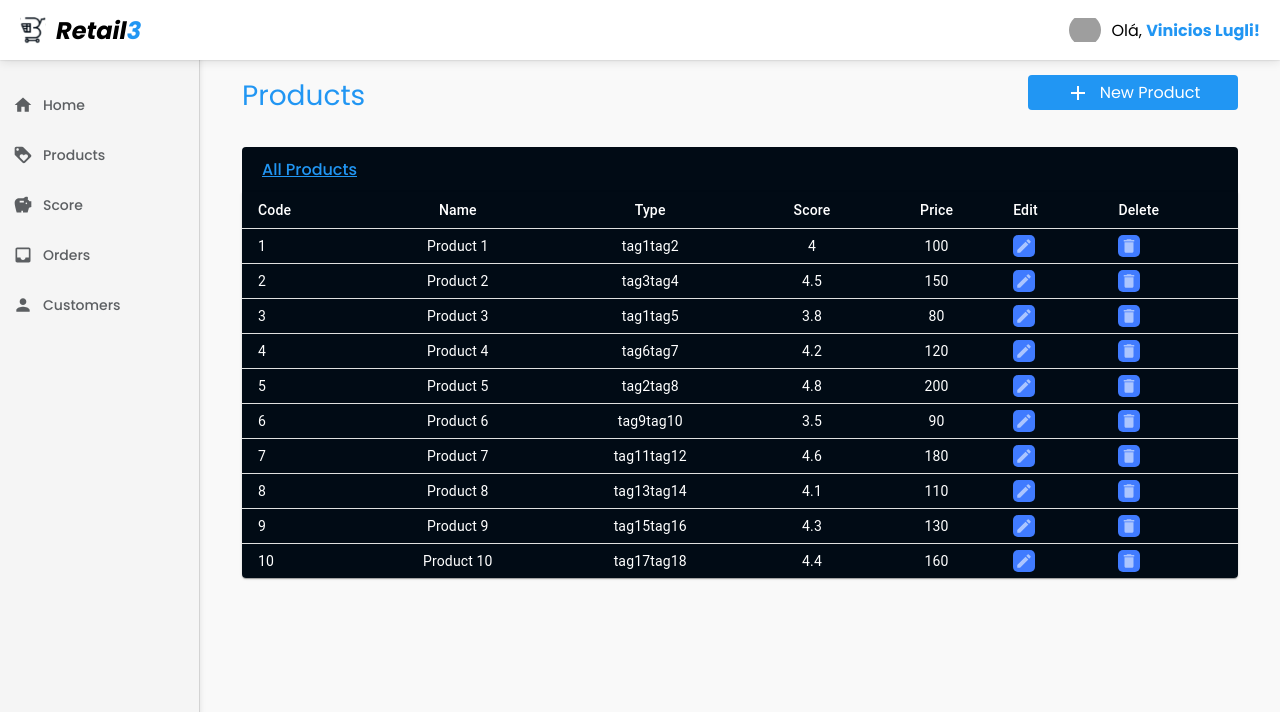
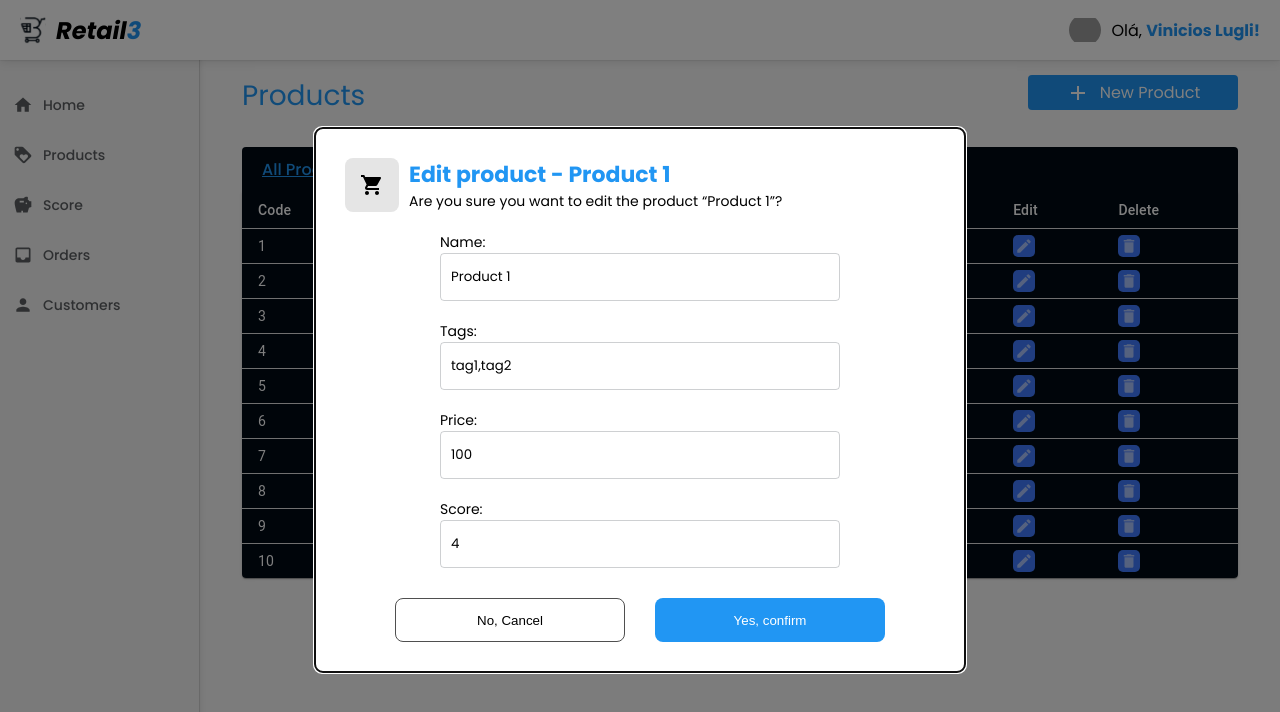
Before and after one commit to Luminate-Lumx/Retail3, a React (Vite) app in the folder client/: page /retailerProducts in a window 1280 px wide. Both pictures are taken after a click on the element 1024 px from the left and 246 px from the top of the page. Shown: the top 712 px of the page. Built offline with nearby package versions, Linux system fonts and the light colour scheme; grey boxes are pictures that could not be loaded; what web3 would draw is missing.

Commit message:
style(frontend): :lipstick: change retailer products modals delete and edit

```diff
--- a/client/src/pages/CustomerBuy/style.ts
+++ b/client/src/pages/CustomerBuy/style.ts
@@ -291,6 +291,10 @@ export const CancelButton = styled.button`
     align-items: center;
     border: 1px solid #4F4F4F;
     border-radius: 8px;
+
+    &:hover{
+        cursor: pointer;
+    }
 `;
 
 export const CorfirmButton = styled.button`
@@ -302,4 +306,8 @@ export const CorfirmButton = styled.button`
     border-radius: 8px;
     background-color: var(--blue);
     color: white;
+
+    &:hover{
+        cursor: pointer;
+    }
 `;
--- a/client/src/pages/Products/index.tsx
+++ b/client/src/pages/Products/index.tsx
@@ -1,12 +1,13 @@
 import React, {useState} from 'react';
 import { Modal } from '@mui/material';
-import { Container, ContentContainer, HeaderContent, ButtonContainer, TableProducts, ButtonTable, DeleteModal, DeleteModalButtons, ButtonsInicioItem } from './style';
+import { Container, ContentContainer, HeaderContent, ButtonContainer, TableProducts, ButtonTable, CreateProductModal, CreateProductModalHeader, CreateProductModalHeaderIcon, IconContainer, CreateProductModalHeaderIntro, ButtonsCreate, CancelButton, CorfirmButton, ContainerForm, InputForms, ContainerForms } from './style';
 import Navbar from '../../components/Navbar';
 import SideBar from '../../components/SideBar';
 import Button from '../../components/Button';
 import AddIcon from '@mui/icons-material/Add';
 import DeleteIcon from '@mui/icons-material/Delete';
 import EditIcon from '@mui/icons-material/Edit';
+import ShoppingCartIcon from '@mui/icons-material/ShoppingCart';
 
 interface Product {
     code: number;
@@ -32,8 +33,9 @@ const Products: React.FC<Product> = () => {
   // Modal de delete produto
   const [confirmModalOpenProduct, setConfirmModalOpenProduct] = useState<boolean>(false);
 
-  const handleDeleteClickProduct = (atividade: Product) => {
-      setSelectedProduct(atividade);
+  const handleDeleteClickProduct = (product: Product) => {
+      setSelectedProduct(product);
+      console.log('selectedProduct', selectedProduct)
       setConfirmModalOpenProduct(true);
   };
 
@@ -41,15 +43,47 @@ const Products: React.FC<Product> = () => {
       setConfirmModalOpenProduct(false);
   };
 
-  const confirmDeleteModalAtividade = async (id: number) => {
+  const confirmDeleteModalProduct = async (id: number) => {
       try {
-          console.log('Excluir atividade...',id);
+          console.log('toExcluir produto...',id);
           console.log(selectedProduct)
           // atualizar lista (handle)
           handleConfirmModalCloseProduct();
       } catch (error) {
-          console.error('Erro ao excluir a atividade:', error);
+          console.error('Erro ao excluir o produto:', error);
       }
+  };
+
+  // Modal de edit produto
+  const [confirmModalOpenEditProduct, setconfirmModalOpenEditProduct] = useState<boolean>(false);
+
+  const handleDeleteClickEditProduct = (product: Product) => {
+      setSelectedProduct(product);
+      console.log('selectedProduct', selectedProduct)
+      setconfirmModalOpenEditProduct(true);
+  };
+
+  const handleConfirmModalCloseEditProduct = () => {
+      setconfirmModalOpenEditProduct(false);
+  };
+
+  const confirmDeleteModalEditProduct = async (event: React.FormEvent<HTMLFormElement>) => {
+    event.preventDefault();
+    const form = event.currentTarget;
+    const name = form.product_name.value;
+    const tags = form.product_tags.value;
+    const price = form.product_price.value;
+    const score = form.product_score.value;
+
+    try {
+        console.log('edit produto...');
+        console.log(name, tags, price, score);
+        console.log(selectedProduct)
+        // atualizar lista (handle)
+        handleConfirmModalCloseEditProduct();
+    } catch (error) {
+        console.error('Erro ao editar o produto:', error);
+    }
   };
 
   function createData(
@@ -115,7 +149,7 @@ const Products: React.FC<Product> = () => {
                     <TableCell sx={{color:'white'}} align="center">{row.tags}</TableCell>
                     <TableCell sx={{color:'white'}} align="center">{row.score}</TableCell>
                     <TableCell sx={{color:'white'}} align="center">{row.price}</TableCell>
-                    <TableCell sx={{color:'white'}} align="center"><ButtonTable style={{backgroundColor:'#407BFF'}}><EditIcon sx={{color:'#ABC5FF', width:'18px', height:'18px'}}/></ButtonTable></TableCell>
+                    <TableCell sx={{color:'white'}} align="center"><ButtonTable onClick={() => handleDeleteClickEditProduct(row)} style={{backgroundColor:'#407BFF'}}><EditIcon sx={{color:'#ABC5FF', width:'18px', height:'18px'}}/></ButtonTable></TableCell>
                     <TableCell sx={{color:'white'}} align="center"><ButtonTable onClick={() => handleDeleteClickProduct(row)} style={{backgroundColor:'#407BFF'}}><DeleteIcon sx={{color:'#ABC5FF', width:'18px', height:'18px'}}/></ButtonTable></TableCell>
                   </TableRow>
                 ))}
@@ -139,13 +173,74 @@ const Products: React.FC<Product> = () => {
             },
           }}
       >
-          <DeleteModal>
-              <p>Você tem certeza que deseja excluir esse produto?</p>
-              <DeleteModalButtons>
-                  <ButtonsInicioItem style={{backgroundColor:'#0043CE'}} onClick={handleConfirmModalCloseProduct}>Cancelar</ButtonsInicioItem>
-                  <ButtonsInicioItem style={{backgroundColor:'#DA1E28'}} onClick={() => selectedProduct && confirmDeleteModalAtividade(selectedProduct.code)}>Confirmar</ButtonsInicioItem>
-              </DeleteModalButtons>
-          </DeleteModal>
+          <CreateProductModal>
+              <CreateProductModalHeader>
+                  <CreateProductModalHeaderIcon>
+                      <IconContainer>
+                        <ShoppingCartIcon sx={{color:'4F4F4F'}} />
+                      </IconContainer>
+                  </CreateProductModalHeaderIcon>
+                  <CreateProductModalHeaderIntro>
+                      <h2>Delete product</h2>
+                      <p>Are you sure you want to delete the product “{selectedProduct ? selectedProduct.name : ''}” from your list of registered products?</p>
+                  </CreateProductModalHeaderIntro>
+               </CreateProductModalHeader>
+              <ButtonsCreate>
+                <CancelButton onClick={handleConfirmModalCloseProduct}>No, cancel</CancelButton>
+                <CorfirmButton onClick={() => selectedProduct && confirmDeleteModalProduct(selectedProduct.code)}>Yes, confirm</CorfirmButton>
+              </ButtonsCreate>
+          </CreateProductModal>
+      </Modal>
+      <Modal
+          open={confirmModalOpenEditProduct}
+          onClose={handleConfirmModalCloseEditProduct}
+          aria-labelledby="confirm-modal-product-title"
+          aria-describedby="confirm-modal-product-description"
+          sx={{
+              display: 'flex',
+              alignItems: 'center',
+              justifyContent: 'center',
+              '&:focus': {
+                outline: 'none',
+                border: 'none',
+            },
+          }}
+      >
+          <CreateProductModal>
+              <CreateProductModalHeader>
+                  <CreateProductModalHeaderIcon>
+                      <IconContainer>
+                        <ShoppingCartIcon sx={{color:'4F4F4F'}} />
+                      </IconContainer>
+                  </CreateProductModalHeaderIcon>
+                  <CreateProductModalHeaderIntro>
+                      <h2>Edit product - {selectedProduct ? selectedProduct.name : ''}</h2>
+                      <p>Are you sure you want to edit the product “{selectedProduct ? selectedProduct.name : ''}”?</p>
+                  </CreateProductModalHeaderIntro>
+               </CreateProductModalHeader>
+                    <ContainerForms onSubmit={confirmDeleteModalEditProduct}>
+                      <ContainerForm>
+                          <label htmlFor="product_name">Name:</label>
+                          <InputForms id="product_name" placeholder='' defaultValue={selectedProduct ? selectedProduct.name : ''} required></InputForms>
+                      </ContainerForm>
+                      <ContainerForm>
+                          <label htmlFor="product_tags">Tags:</label>
+                          <InputForms id="product_tags" placeholder='' defaultValue={selectedProduct ? selectedProduct.tags : ''} required></InputForms>
+                      </ContainerForm>
+                      <ContainerForm>
+                          <label htmlFor="product_price">Price:</label>
+                          <InputForms id="product_price" placeholder='' defaultValue={selectedProduct ? selectedProduct.price : ''} required></InputForms>
+                      </ContainerForm>
+                      <ContainerForm>
+                          <label htmlFor="product_score">Score:</label>
+                          <InputForms id="product_score" placeholder='' defaultValue={selectedProduct ? selectedProduct.score : ''} required></InputForms>
+                      </ContainerForm>
+                      <ButtonsCreate>
+                        <CancelButton onClick={handleConfirmModalCloseEditProduct}>No, Cancel</CancelButton>
+                        <CorfirmButton type='submit' >Yes, confirm</CorfirmButton>
+                      </ButtonsCreate>
+                  </ContainerForms>
+          </CreateProductModal>
       </Modal>
     </Container>
   );
--- a/client/src/pages/Products/style.ts
+++ b/client/src/pages/Products/style.ts
@@ -108,3 +108,126 @@ export const ButtonsInicioItem = styled.div`
     cursor: pointer;
     text-decoration: none;
 `;
+
+// Modal delete
+
+export const CreateProductModal = styled.div`
+    background-color: white;
+    padding: 30px;
+    border-radius: 8px;
+    display: flex;
+    flex-direction: column;
+    align-items: center;
+`;
+
+export const CreateProductModalHeader = styled.div`
+    width: 100%;
+    display: flex;
+    flex-direction: row;
+    margin-bottom: 20px;
+`;
+
+export const CreateProductModalHeaderIcon = styled.div`
+    display: flex;
+    flex-direction: column;
+    margin-right: 10px;
+`;
+
+export const CreateProductModalHeaderIntro = styled.div`
+    display: flex;
+    flex-direction: column;
+
+    h2{
+        font-family: "Poppins", sans-serif;
+        font-weight: 700;
+        font-size: 22px;
+        color: var(--blue);
+    }
+
+    p{
+        font-family: "Poppins", sans-serif;
+        font-weight: 400;
+        font-size: 14px;
+        color: black;
+    }
+`;
+
+export const IconContainer = styled.div`
+    width: 54px;
+    height: 54px;
+    display: flex;
+    justify-content: center;
+    align-items: center;
+    border-radius: 8px;
+    background-color: #E5E5E5;
+`;
+
+export const ButtonsCreate = styled.div`
+    width: 100%;
+    display: flex;
+    flex-direction: flex;
+    justify-content: space-between;
+    padding: 0px 50px;
+    margin-top: 10px;
+`;
+
+export const CancelButton = styled.button`
+    width: 230px;
+    height: 44px;
+    display: flex;
+    justify-content: center;
+    align-items: center;
+    border: 1px solid #4F4F4F;
+    border-radius: 8px;
+
+    &:hover{
+        cursor: pointer;
+    }
+`;
+
+export const CorfirmButton = styled.button`
+    width: 230px;
+    height: 44px;
+    display: flex;
+    justify-content: center;
+    align-items: center;
+    border-radius: 8px;
+    background-color: var(--blue);
+    color: white;
+
+    &:hover{
+        cursor: pointer;
+    }
+`;
+
+export const ContainerForms = styled.form`
+    width: 590px;
+    display: flex;
+    flex-direction: column;
+    justify-content: center;
+    align-items: center;
+`;
+
+export const ContainerForm = styled.div`
+    width: 400px;
+    display: flex;
+    flex-direction: column;
+    margin-bottom: 20px;
+
+    font-family: "Poppins", sans-serif;
+    font-weight: 400;
+    font-style: normal;
+    font-size: 14px;
+`;
+
+export const InputForms = styled.input`
+    width: 100%;
+    height: 48px;
+    border: 1px solid rgba(14, 23, 33, 0.2);
+    padding: 10px;
+    border-radius: 4px;
+
+    font-family: "Poppins", sans-serif;
+    font-weight: 400;
+    font-style: normal;
+`;
```
